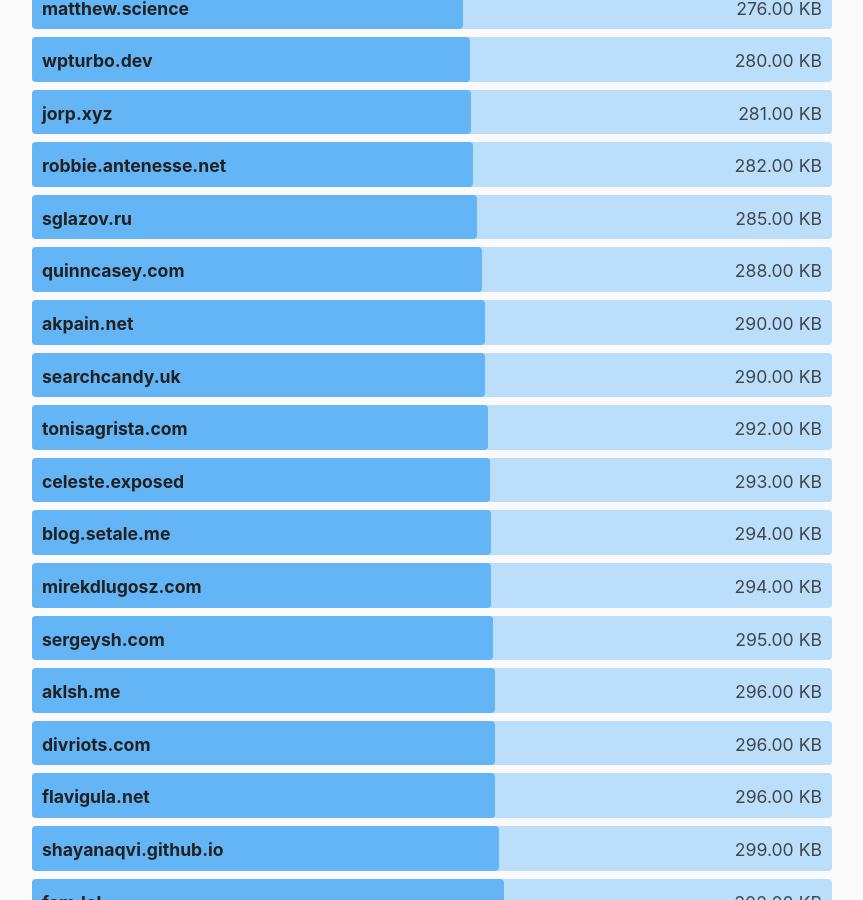
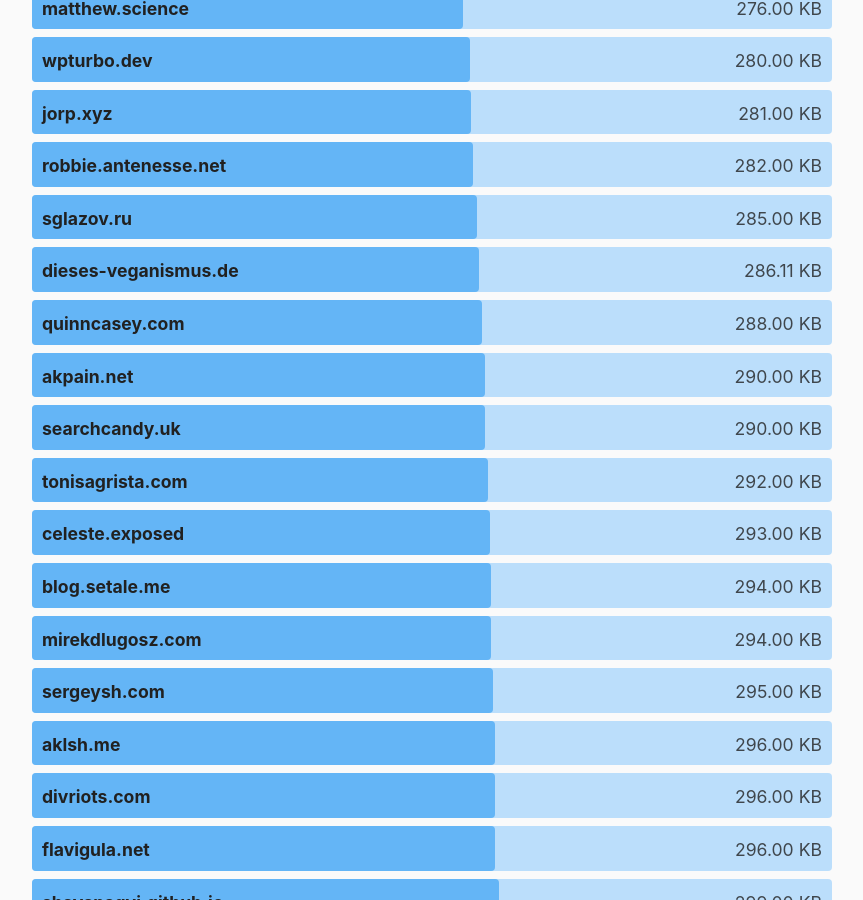
Before and after one commit to kevquirk/512kb.club, a Jekyll site: the page built from index.md, in a window 1280 px wide and 900 px high, scrolled down 34312 px. Shown: the whole window, without its empty margins (208-1071 px from the left). Built offline with Jekyll 4.4.1, drawn with Linux system fonts in a browser that asks for light colours.

Commit message:
Update sites.yml
adding https://dieses-veganismus.de

```diff
--- a/_data/sites.yml
+++ b/_data/sites.yml
@@ -3707,3 +3707,8 @@
   url: https://zwieratko.sk/
   size: 28.07
   last_checked: 2024-02-11
+
+- domain: dieses-veganismus.de
+  url: https://dieses-veganismus.de/
+  size: 286.11
+  last_checked: 2024-02-17
```
